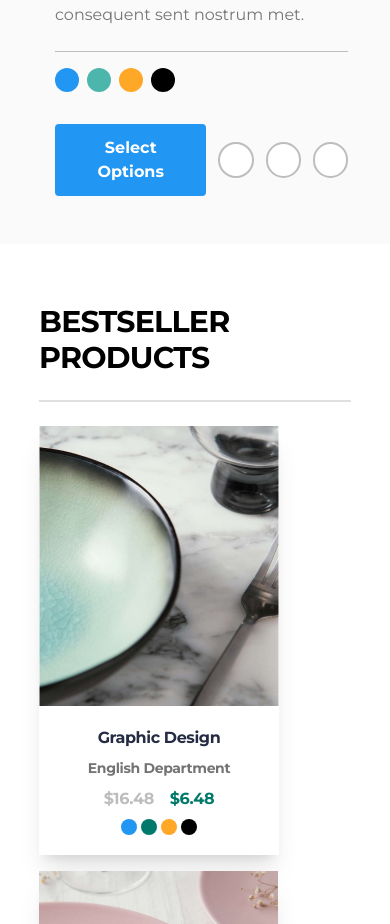
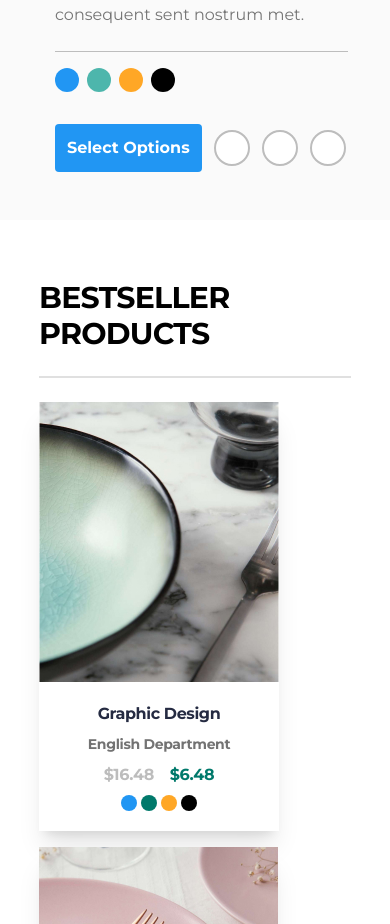
Before and after one commit to irema00/e-commerce-react-vite, a React (Vite) app in the folder e-commerce/: page /product in a window 390 px wide. Shown: the part 1200-2124 px from the top of the page. Built offline with nearby package versions, Linux system fonts and the light colour scheme; some icons are missing.

Commit message:
corrects responsive button

```diff
--- a/e-commerce/src/layouts/productPage/ProductDetail.jsx
+++ b/e-commerce/src/layouts/productPage/ProductDetail.jsx
@@ -60,7 +60,7 @@ export default function ProductDetail() {
               <div className="w-6 h-6 bg-black rounded-full" />
             </div>
             <div className="flex items-center gap-3">
-              <button className=" bg-blue-500 hover:bg-blue-700 text-white font-bold py-3 px-4 rounded">
+              <button className=" bg-blue-500 hover:bg-blue-700 text-white font-bold md:py-3 md:px-4 py-3 px-3 rounded">
                 Select Options
               </button>
               <div className=" items-center flex  w-9 h-9 border-2 border-solid border-semiGrey bg-white rounded-full justify-center">
```
